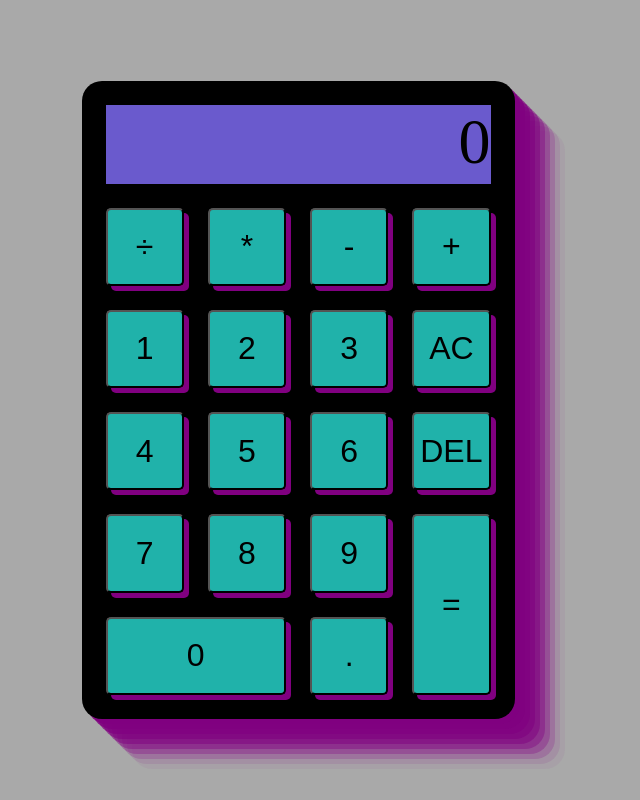
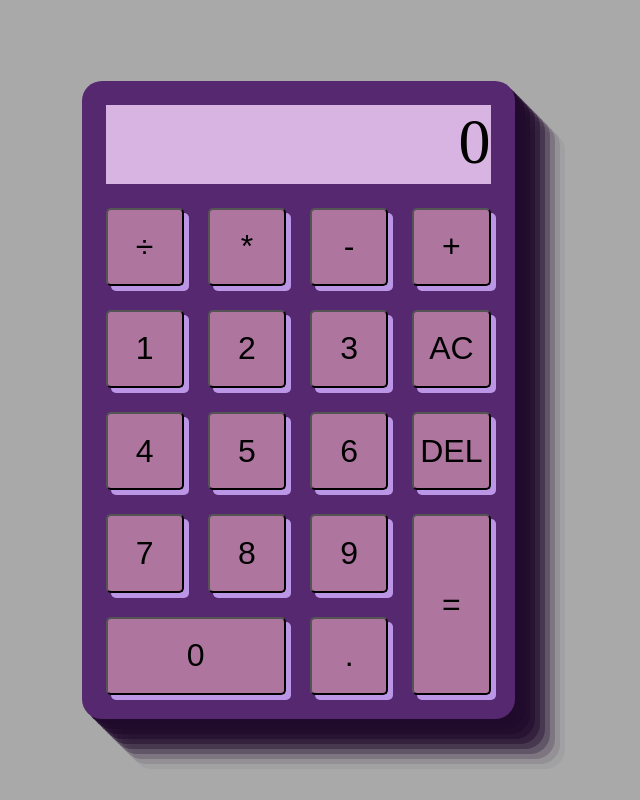
Before and after one commit to MorelliCode/calculator, a plain HTML site: page index.html in a window 1280 px wide. Shown: the whole page, without its empty margins (342-982 px from the left). Drawn offline with Linux system fonts and the light colour scheme.

Commit message:
Change color pallete.

```diff
--- a/style.css
+++ b/style.css
@@ -1,3 +1,12 @@
+:root{
+    --calc-shadow:33, 11, 44;
+    --calc-color: 85, 40, 111;
+    --display-color: 216, 180, 226;
+    --button-shadow:188, 150, 230;
+    --button-color:174, 117, 159;
+}
+
+
 html, body{
     margin: 0px;
     padding: 0px;
@@ -16,17 +25,17 @@ body {
     min-height: 570px;
     border-radius: 20px;
     padding: 1.5em;
-    background-color: black;
-    box-shadow: rgba(128, 0 , 128, 0.9) 5px 5px,
-                rgba(128, 0 , 128, 0.8) 10px 10px,
-                rgba(128, 0 , 128, 0.7) 15px 15px,
-                rgba(128, 0 , 128, 0.6) 20px 20px,
-                rgba(128, 0 , 128, 0.5) 25px 25px,
-                rgba(128, 0 , 128, 0.4) 30px 30px,
-                rgba(128, 0 , 128, 0.3) 35px 35px,
-                rgba(128, 0 , 128, 0.2) 40px 40px,
-                rgba(128, 0 , 128, 0.1) 45px 45px,
-                rgba(128, 0 , 128, 0.05) 50px 50px;
+    background-color: rgb(var(--calc-color));
+    box-shadow: rgba(var(--calc-shadow), 0.9) 5px 5px,
+                rgba(var(--calc-shadow), 0.8) 10px 10px,
+                rgba(var(--calc-shadow), 0.7) 15px 15px,
+                rgba(var(--calc-shadow), 0.6) 20px 20px,
+                rgba(var(--calc-shadow), 0.5) 25px 25px,
+                rgba(var(--calc-shadow), 0.4) 30px 30px,
+                rgba(var(--calc-shadow), 0.3) 35px 35px,
+                rgba(var(--calc-shadow), 0.2) 40px 40px,
+                rgba(var(--calc-shadow), 0.1) 45px 45px,
+                rgba(var(--calc-shadow), 0.05) 50px 50px;
     display: grid;
     grid-template-columns: repeat(4, 1fr);
     grid-template-rows: repeat(6, 1fr);
@@ -35,7 +44,7 @@ body {
 }
 
 .display {
-    background-color: slateblue;
+    background-color: rgb(var(--display-color));
     grid-column: 1 / span 4;
     font-size: 4em;
     text-align: end;
@@ -43,10 +52,10 @@ body {
 }
 
 button {
-    box-shadow: purple 5px 5px;
+    box-shadow: rgb(var(--button-shadow)) 5px 5px;
     border-radius: 5px;
     font-size: 2em;
-    background-color: lightseagreen;
+    background-color: rgb(var(--button-color));
 }
 
 button:active {
```
